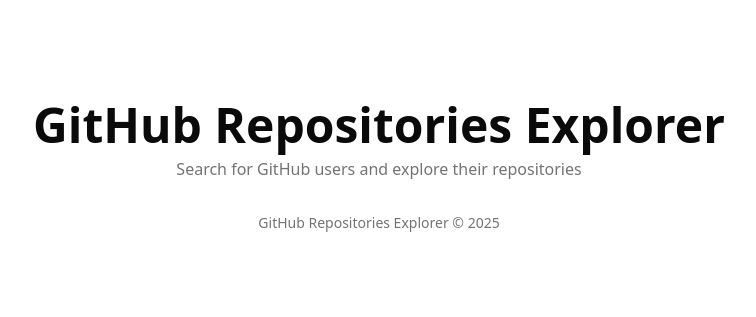
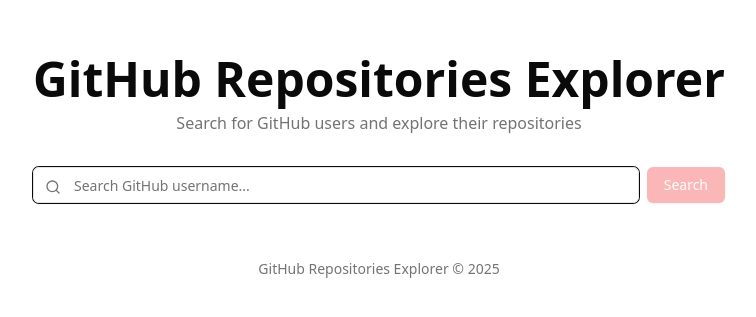
Before and after one commit to vhermawan/github-repositories-explorer, a React (Vite) app: page / in a window 1280 px wide. Shown: the part 233-550 px from the top of the page, without its empty margins (261-1017 px from the left). Built offline with nearby package versions, Linux system fonts and the light colour scheme.

Commit message:
feat: add search input

```diff
--- /dev/null
+++ b/src/components/SearchForm.tsx
@@ -0,0 +1,79 @@
+import React, { useState, useRef, useEffect } from 'react';
+import { Input } from './ui/input';
+import { Button } from './ui/button';
+import { Search } from 'lucide-react';
+import { X } from 'lucide-react';
+
+interface SearchFormProps {
+  onSearch: (query: string) => void;
+  isLoading: boolean;
+}
+
+const SearchForm: React.FC<SearchFormProps> = ({ onSearch, isLoading }) => {
+  const [query, setQuery] = useState('');
+  const inputRef = useRef<HTMLInputElement>(null);
+
+  useEffect(() => {
+    inputRef.current?.focus();
+  }, []);
+
+  const handleSubmit = (e: React.FormEvent) => {
+    e.preventDefault();
+    if (query.trim()) {
+      onSearch(query.trim());
+    }
+  };
+
+  const handleKeyDown = (e: React.KeyboardEvent) => {
+    if (e.key === 'Escape') {
+      setQuery('');
+      onSearch('');
+      inputRef.current?.focus();
+    }
+  };
+
+  const handleClear = () => {
+    setQuery('');
+    onSearch('');
+    inputRef.current?.focus();
+  };
+
+  return (
+    <div className='flex flex-col'>
+      <form onSubmit={handleSubmit} className="flex gap-2 mb-6">
+        <div className="relative flex-1">
+          <Input
+            ref={inputRef}
+            type="text"
+            value={query}
+            onChange={(e) => setQuery(e.target.value)}
+            onKeyDown={handleKeyDown}
+            placeholder="Search GitHub username..."
+            aria-label="GitHub username"
+            disabled={isLoading}
+            className="pl-10"
+          />
+          <Search className="absolute left-3 top-3 h-4 w-4 text-muted-foreground" />
+          {query.trim() && (
+            <button
+              type="button"
+              className="absolute right-2 top-2 p-0 bg-white"
+              onClick={handleClear}
+            >
+              <X size={20} className='text-muted-foreground' />
+            </button>
+          )}
+        </div>
+        <Button
+          type="submit"
+          className='bg-red-400 hover:bg-red-500'
+          disabled={!query.trim() || isLoading}
+        >
+          {isLoading ? 'Searching...' : 'Search'}
+        </Button>
+      </form>
+    </div>
+  );
+};
+
+export default SearchForm;
--- /dev/null
+++ b/src/components/ui/input.tsx
@@ -0,0 +1,22 @@
+import * as React from "react"
+
+import { cn } from "@/lib/utils"
+
+const Input = React.forwardRef<HTMLInputElement, React.ComponentProps<"input">>(
+  ({ className, type, ...props }, ref) => {
+    return (
+      <input
+        type={type}
+        className={cn(
+          "flex h-9 w-full rounded-md border border-input bg-transparent px-3 py-1 text-base shadow-sm transition-colors file:border-0 file:bg-transparent file:text-sm file:font-medium file:text-foreground placeholder:text-muted-foreground focus-visible:outline-none focus-visible:ring-1 focus-visible:ring-ring disabled:cursor-not-allowed disabled:opacity-50 md:text-sm",
+          className
+        )}
+        ref={ref}
+        {...props}
+      />
+    )
+  }
+)
+Input.displayName = "Input"
+
+export { Input }
--- /dev/null
+++ b/src/components/ui/skeleton.tsx
@@ -0,0 +1,15 @@
+import { cn } from "@/lib/utils"
+
+function Skeleton({
+  className,
+  ...props
+}: React.HTMLAttributes<HTMLDivElement>) {
+  return (
+    <div
+      className={cn("animate-pulse rounded-md bg-primary/10", className)}
+      {...props}
+    />
+  )
+}
+
+export { Skeleton }
--- a/src/pages/home/index.tsx
+++ b/src/pages/home/index.tsx
@@ -1,4 +1,17 @@
+import SearchForm from "@/components/SearchForm";
+import { useState } from "react";
+
 export default function Home(){
+	const [searchQuery, setSearchQuery] = useState('');
+
+	const handleSearch = (query: string) => {
+    setSearchQuery(query);
+    // setSearchInitiated(true);
+    // setSelectedUser(null);
+  };
+
+	//add reset query when the query is
+
 	return (
 		<div className='flex justify-center items-center'>
 			 <div className="container py-6 mx-auto px-4 max-w-4xl">
@@ -9,7 +22,14 @@
           </p>
         </header>
 
-				 <footer className="mt-8 text-center text-sm text-muted-foreground">
+				<SearchForm
+          onSearch={handleSearch}
+          isLoading={false}
+        />
+				{searchQuery ? <p>Showing users for "{searchQuery}"</p> : null}
+
+
+				<footer className="mt-8 text-center text-sm text-muted-foreground">
           <p>GitHub Repositories Explorer &copy; {new Date().getFullYear()}</p>
         </footer>
 			 </div>
```
